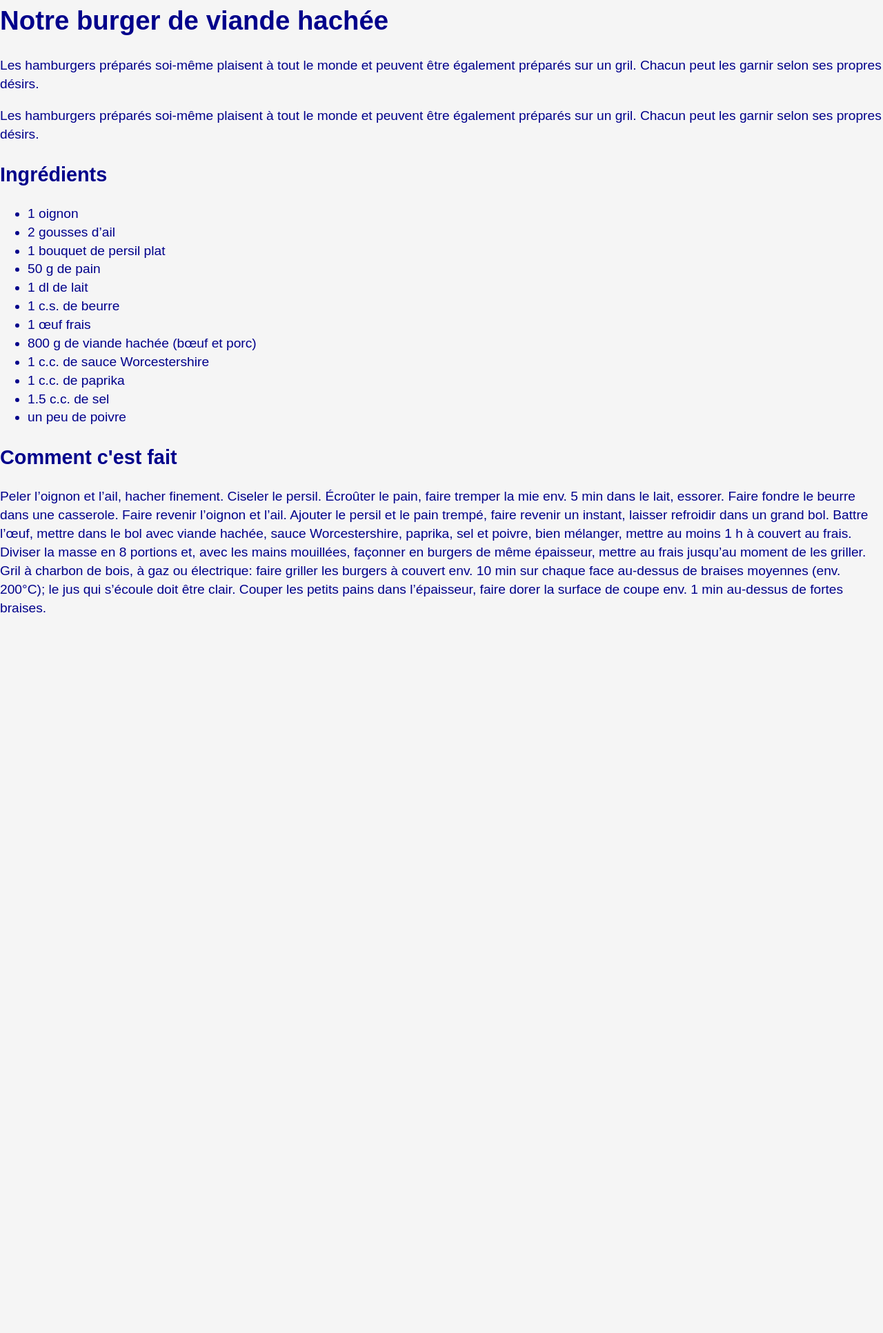
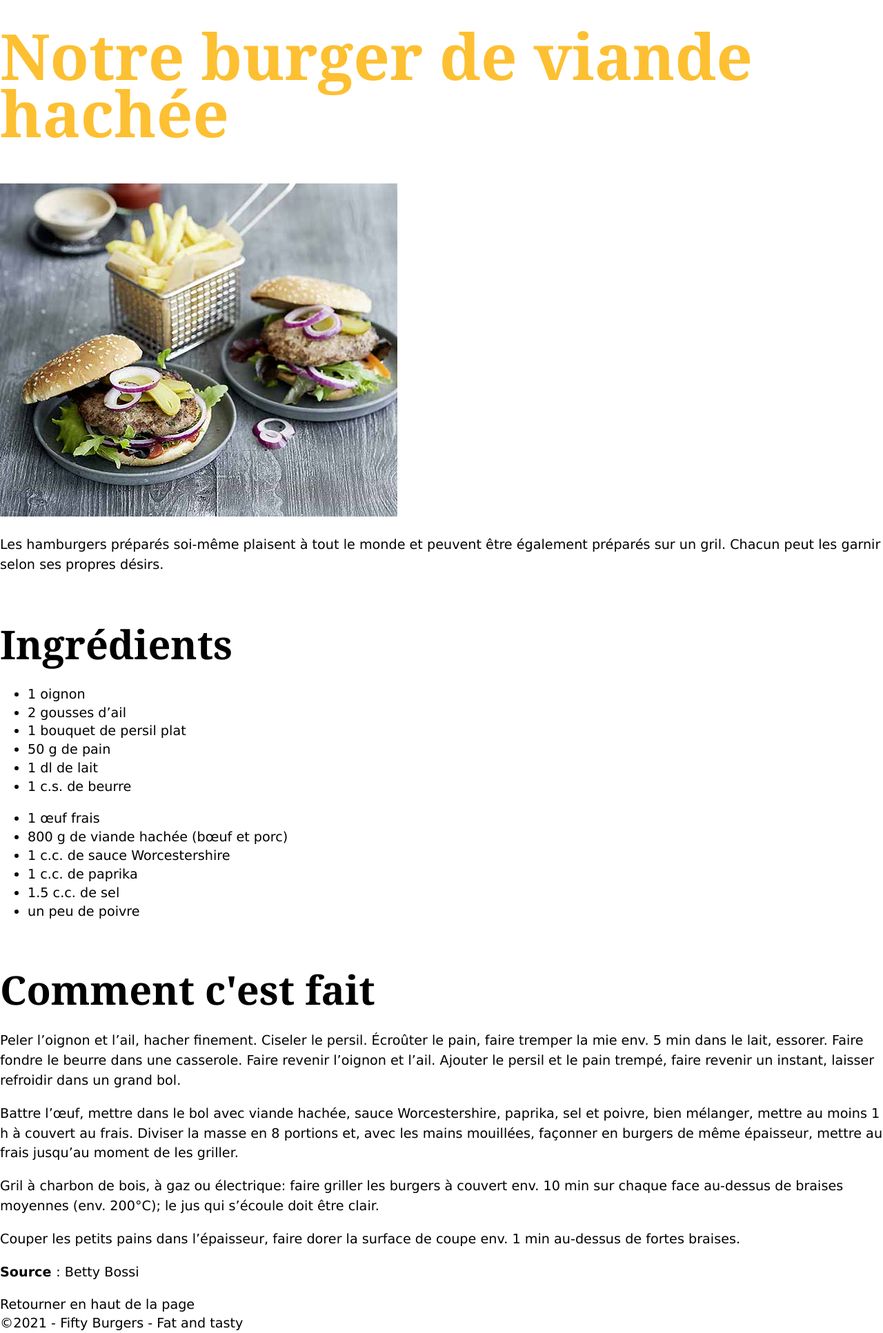
Before and after one commit to esig-jura/fifty-burgers-elio357, a plain HTML site: page index.html in a window 1280 px wide. Shown: the part 489-2422 px from the top of the page at 69% size. Before the commit the page ends 1404 px from the top, so only its background shows below. Drawn offline with nearby package versions, Linux system fonts and the light colour scheme.

Commit message:
css ajout

```diff
--- a/css/main.css
+++ b/css/main.css
@@ -1,14 +1,5 @@
 * {
     box-sizing: border-box;
-}
-
-body {
-    font-family: Arial, sans-serif;
-    font-weight: 400;
-    font-size: 1.2rem;
-    line-height: 1.4;
-    color: darkblue;
-    background-color: whitesmoke;
 }
 
 img {
@@ -17,11 +8,42 @@ img {
     width: auto;
 }
 
+
+body {
+    font-family: Verdana, sans-serif;
+    font-weight: 400;
+    font-size: 120%;
+    line-height: 1.4;
+    color: black;
+    background-color: white;
+}
+
 a {
-    color: deeppink;
     text-decoration: none;
+    color: #00A24B;
 }
 
 a:hover {
-    color: darkmagenta;
+    color: #E8A062;
 }
+
+h1 {
+    font-family: Georgia, sans-serif;
+    color: #FDC032;
+    font-size: 480%;
+    line-height: 0.9;
+}
+
+h2 {
+    font-family: Georgia, sans-serif;
+    font-size: 300%;
+    margin: 60px 0 0 0;
+    }
+p {
+    line-height: 1.5;
+}
+
+header {
+    background-color: black;
+    text-align: center;
+}
--- a/index.html
+++ b/index.html
@@ -25,18 +25,16 @@
 
 <body>
 <h1>Notre burger de viande hachée</h1>
+
+<img src="burger-viande-hachee.jpg" height="483" width="576"/>
+
 <p>Les hamburgers préparés soi-même plaisent à tout le monde et peuvent être également préparés sur un gril.
     Chacun peut les garnir selon ses propres désirs.
 </p>
 
-<p>
-    Les hamburgers préparés soi-même plaisent à tout le monde et peuvent être également préparés sur un gril.
-    Chacun peut les garnir selon ses propres désirs.
-</p>
-
-<h2>
-    Ingrédients
-</h2>
+<div class="titre2">
+    <h2>Ingrédients</h2>
+</div>
 
 <ul>
     <li>1 oignon</li>
@@ -45,6 +43,9 @@
     <li>50 g de pain</li>
     <li>1 dl de lait</li>
     <li>1 c.s. de beurre</li>
+</ul>
+
+<ul>
     <li>1 œuf frais</li>
     <li>800 g de viande hachée (bœuf et porc)</li>
     <li>1 c.c. de sauce Worcestershire</li>
@@ -55,18 +56,41 @@
 
 <h2>Comment c'est fait</h2>
 
-<p>Peler l’oignon et l’ail, hacher finement. Ciseler le persil.
+<p>
+    Peler l’oignon et l’ail, hacher finement. Ciseler le persil.
     Écroûter le pain, faire tremper la mie env. 5 min dans le lait, essorer.
     Faire fondre le beurre dans une casserole.
     Faire revenir l’oignon et l’ail. Ajouter le persil et le pain trempé,
     faire revenir un instant, laisser refroidir dans un grand bol.
+</p>
+
+<p>
     Battre l’œuf, mettre dans le bol avec viande hachée, sauce Worcestershire, paprika, sel et poivre,
     bien mélanger, mettre au moins 1 h à couvert au frais. Diviser la masse en 8 portions et,
     avec les mains mouillées, façonner en burgers de même épaisseur, mettre au frais jusqu’au moment de les griller.
+</p>
+
+<p>
     Gril à charbon de bois, à gaz ou électrique: faire griller les burgers à couvert env. 10 min
     sur chaque face au-dessus de braises moyennes (env. 200°C); le jus qui s’écoule doit être clair.
+</p>
+
+<p>
     Couper les petits pains dans l’épaisseur, faire dorer la surface de coupe env. 1 min au-dessus de fortes braises.
 </p>
 
+<p>
+    <strong>Source </strong> : Betty Bossi
+</p>
+
+
+Retourner en haut de la page
+
+
 </body>
+
+<footer>
+    ©2021 - Fifty Burgers - Fat and tasty
+
+</footer>
 </html>
```
